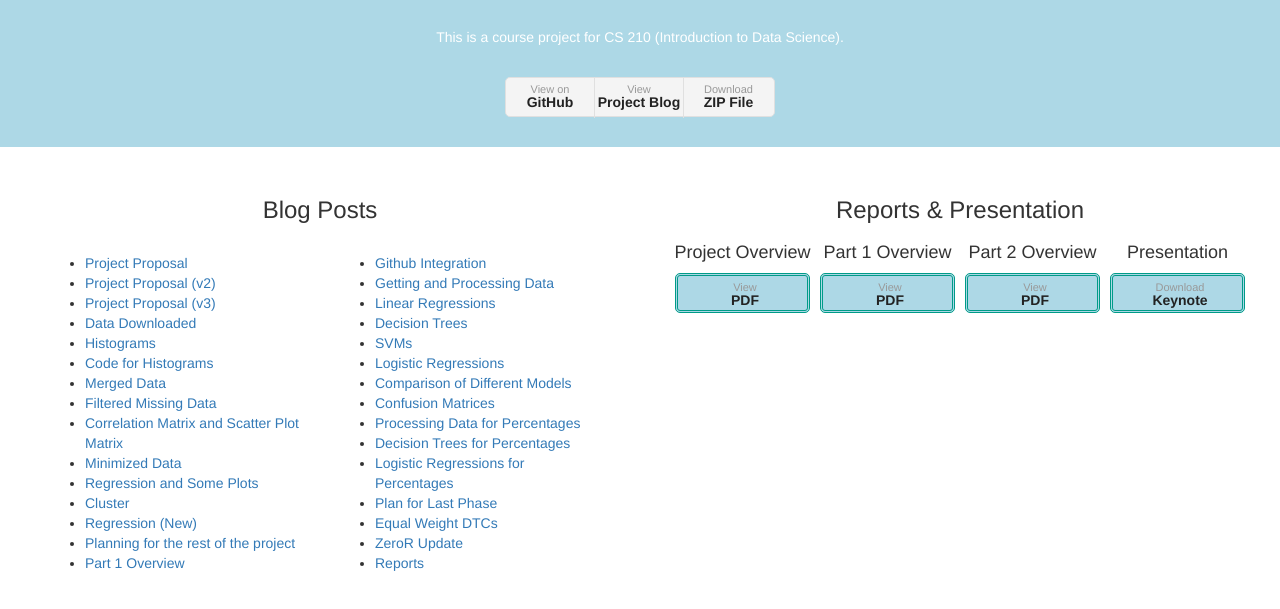
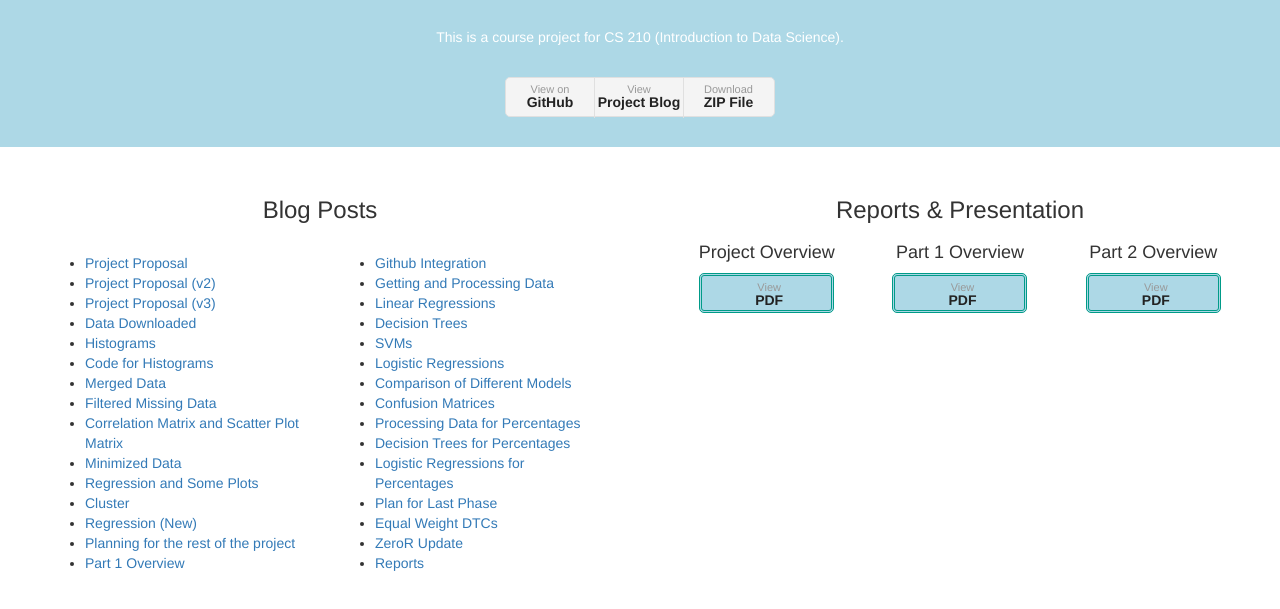
Before and after one commit to berkanteber/data-science-project, a plain HTML site: page docs/index.html in a window 1280 px wide. Shown: the part 109-718 px from the top of the page. Drawn offline with Linux system fonts and the light colour scheme.

Commit message:
Page Update

```diff
--- a/docs/index.html
+++ b/docs/index.html
@@ -216,7 +216,7 @@
 
   <h3 align="center">Reports & Presentation</h3>
 
-  <div class="r1 col-md-3">
+  <div class="r1 col-md-4">
     <h4 align="center">Project Overview</h4>
 
     <div class="button-pdf">
@@ -227,7 +227,7 @@
 
   </div>
 
-  <div class="r2 col-md-3">
+  <div class="r2 col-md-4">
     <h4 align="center">Part 1 Overview</h4>
 
     <div class="button-pdf">
@@ -238,7 +238,7 @@
 
   </div>
 
-  <div class="r3 col-md-3">
+  <div class="r3 col-md-4">
     <h4 align="center">Part 2 Overview</h4>
 
     <div class="button-pdf">
@@ -249,7 +249,7 @@
 
   </div>
 
-  <div class="r4 col-md-3">
+  <div class="r4">
     <h4 align="center">Presentation</h4>
 
     <div class="button-pdf">
```
